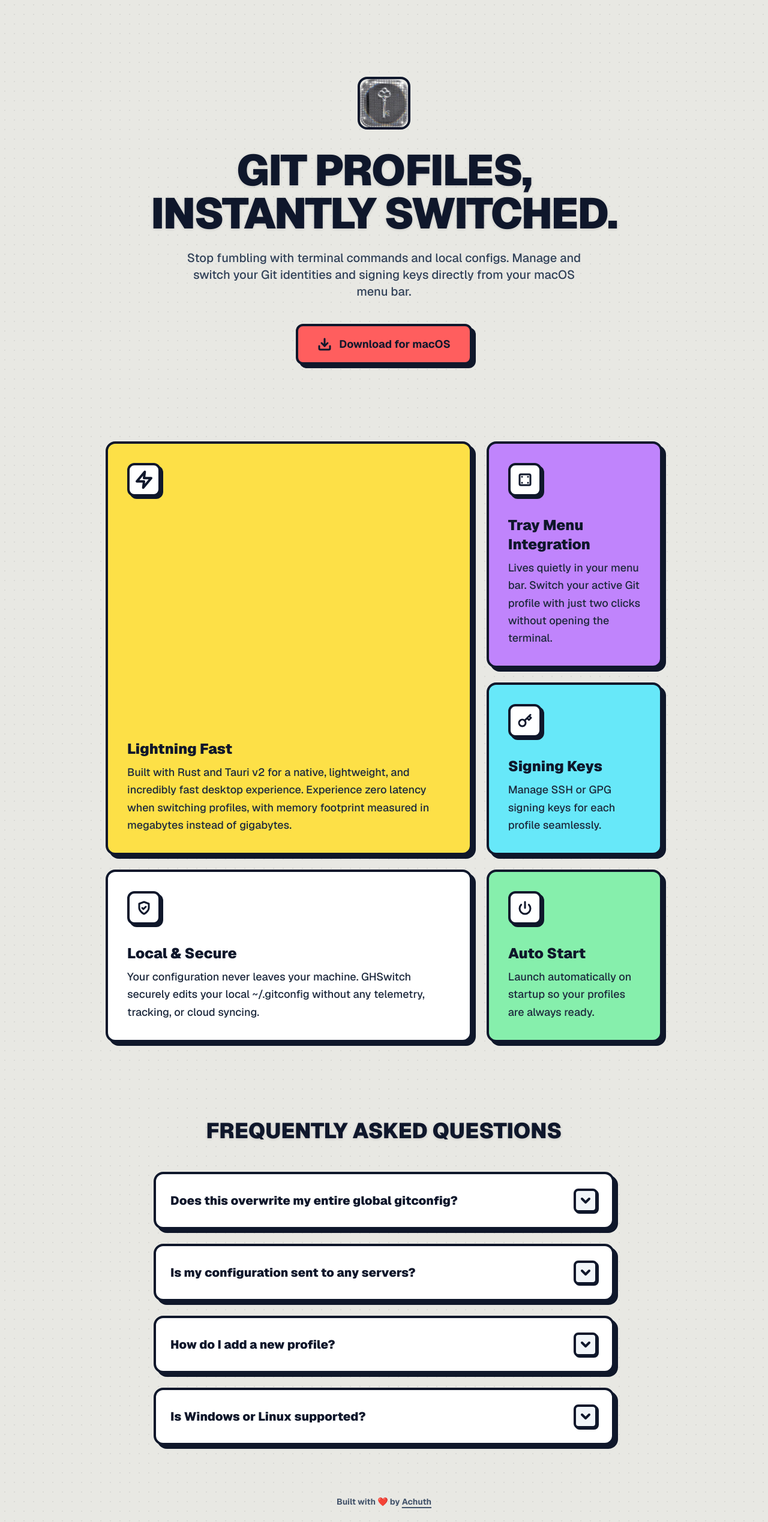
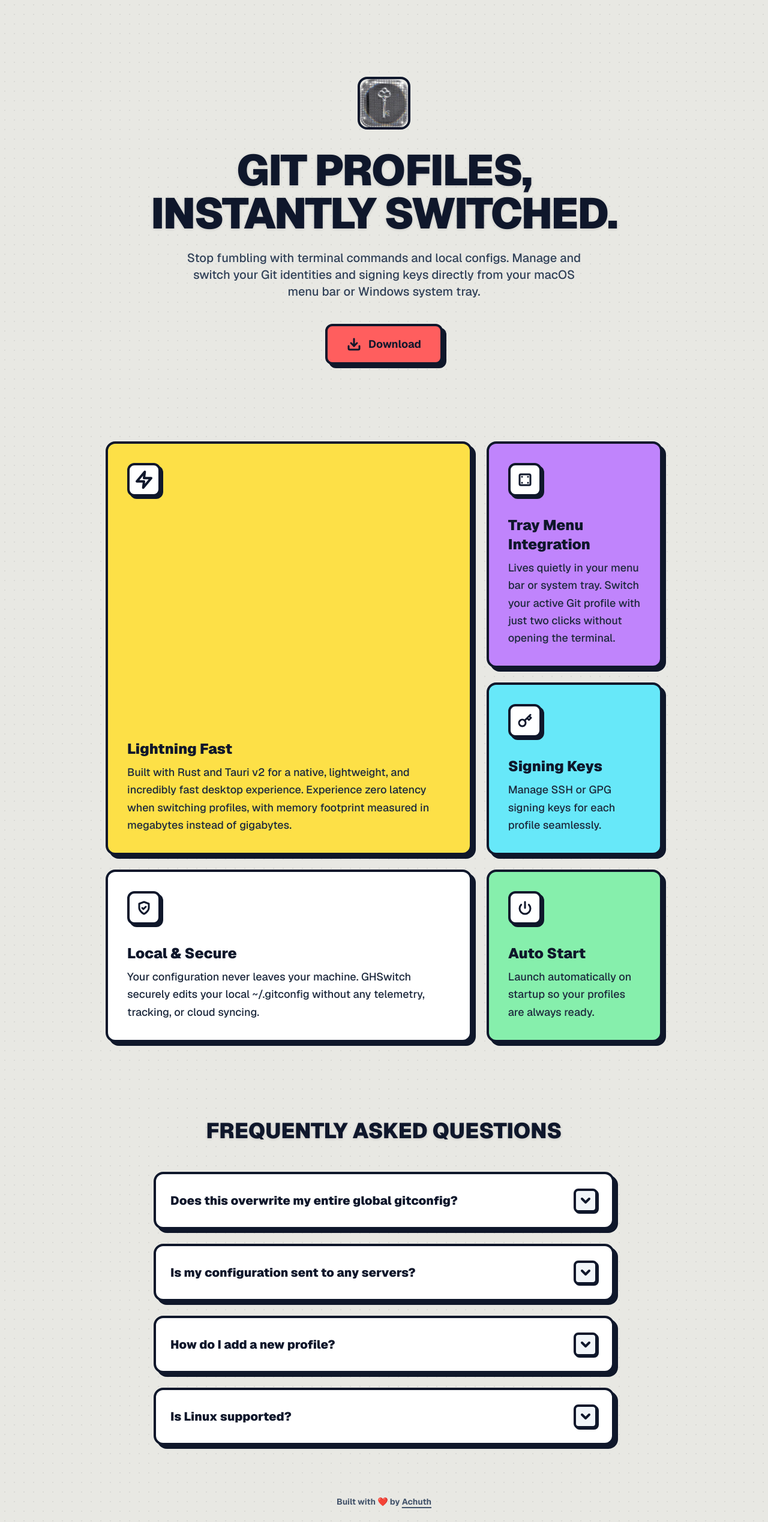
Before and after one commit to achuthhadnoor/ghswitch-www, a Next.js app: page / in a window 1280 px wide. Shown: the whole page at 60% size. Built offline with nearby package versions, Linux system fonts and the light colour scheme.

Commit message:
style: simplify macOS download button text to just Download

```diff
--- a/app/page.tsx
+++ b/app/page.tsx
@@ -28,7 +28,7 @@
           </h1>
 
           <p className="mx-auto mt-6 max-w-2xl text-lg font-medium text-slate-700 sm:text-xl">
-            Stop fumbling with terminal commands and local configs. Manage and switch your Git identities and signing keys directly from your macOS menu bar.
+            Stop fumbling with terminal commands and local configs. Manage and switch your Git identities and signing keys directly from your macOS menu bar or Windows system tray.
           </p>
 
           <div className="mt-10 flex flex-col gap-6 sm:flex-row sm:justify-center">
@@ -37,7 +37,7 @@
               className="group flex items-center justify-center gap-3 rounded-xl border-4 border-slate-900 bg-[#ff5e5e] px-8 py-4 text-lg font-bold text-slate-900 shadow-[6px_6px_0_0_#0f172a] transition-all active:translate-x-[6px] active:translate-y-[6px] active:shadow-none hover:-translate-y-1 hover:shadow-[6px_10px_0_0_#0f172a]"
             >
               <svg width="24" height="24" viewBox="0 0 24 24" fill="none" stroke="currentColor" strokeWidth="3" strokeLinecap="round" strokeLinejoin="round"><path d="M21 15v4a2 2 0 0 1-2 2H5a2 2 0 0 1-2-2v-4" /><polyline points="7 10 12 15 17 10" /><line x1="12" x2="12" y1="15" y2="3" /></svg>
-              Download for macOS
+              Download
             </a>
 
           </div>
@@ -56,7 +56,7 @@
               className="lg:col-span-1 lg:row-span-1 bg-[#c084fc]"
               icon={<svg width="24" height="24" viewBox="0 0 24 24" fill="none" stroke="currentColor" strokeWidth="3" strokeLinecap="round" strokeLinejoin="round"><rect width="18" height="18" x="3" y="3" rx="2" /><path d="M7 7h.01" /><path d="M17 7h.01" /><path d="M7 17h.01" /><path d="M17 17h.01" /></svg>}
               title="Tray Menu Integration"
-              description="Lives quietly in your menu bar. Switch your active Git profile with just two clicks without opening the terminal."
+              description="Lives quietly in your menu bar or system tray. Switch your active Git profile with just two clicks without opening the terminal."
             />
             <FeatureCard
               className="lg:col-span-1 lg:row-span-1 bg-[#67e8f9]"
@@ -96,8 +96,8 @@
               answer="Just click 'Open Settings' from the tray menu. You'll get a clean interface to add, edit, or remove profiles and their associated signing keys."
             />
             <FaqItem
-              question="Is Windows or Linux supported?"
-              answer="GHSwitch is currently built and optimized for macOS using native macOS tray APIs. Windows and Linux support may be added in future releases."
+              question="Is Linux supported?"
+              answer="GHSwitch is fully compatible with macOS and Windows. Linux support may be added in future releases."
             />
           </div>
         </div>
```
